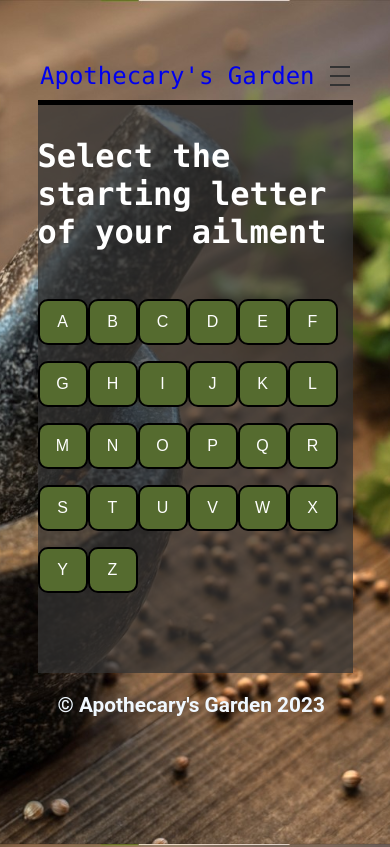
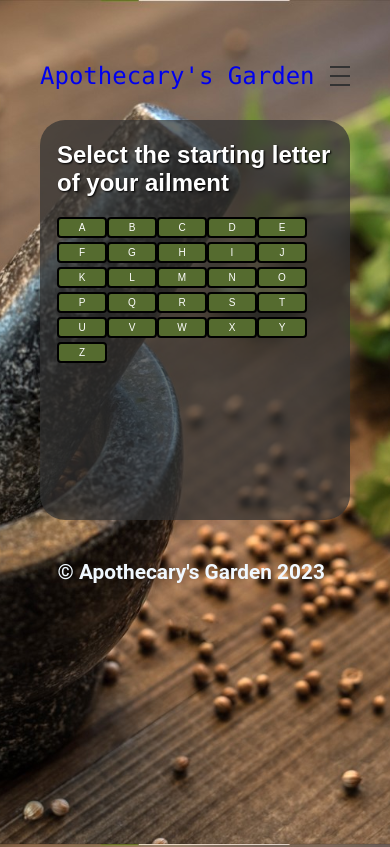
Before and after one commit to 2022-October-Java-PT/Apothecary-Garden, a React (Create React App) app in the folder herbs/src/main/resources/static/js/apothecary-garden/: page /illness_search in a window 390 px wide. Shown: the top 847 px of the page. Built offline with nearby package versions, Linux system fonts and the light colour scheme; a web font is replaced by a local one.

Commit message:
added responsive web design

```diff
--- a/herbs/src/main/resources/static/js/apothecary-garden/src/pages/herbs_search/style.module.scss
+++ b/herbs/src/main/resources/static/js/apothecary-garden/src/pages/herbs_search/style.module.scss
@@ -4,13 +4,20 @@
 //     background-color: #6a6a6ab6;
 // }
 .herbsSearchPage{
+    border-radius: 10px;
+    color: rgb(247, 244, 244);
+    text-shadow: 1px 1px 2px black;
+    margin: 50px 55px;
+    border-radius: 25px;
+    // padding: 10px;
+    font-family: 'gg sans', sans-serif;
     background: #333333b7;
     align-items: center;
-    padding: 2rem 0;
+    padding: 2rem auto;
     min-height: 400px;
-    border-top: #000 solid 5px;
-    max-width: 90%;
-    margin: auto;
+    // border-top: #000 solid 5px;
+    // max-width: 90%;
+    // margin: auto;
 }
 
 .letterFilter{
@@ -22,11 +29,13 @@
     color: white;
     // text-decoration: underline;
     font-size: 2rem;
+    margin: 16px 0;
+    padding: 0 12px
 }
 .letterSearch{
     display: flex;
     flex-wrap: wrap;
-    padding-bottom: 2rem;
+    padding: 0 1rem 2rem 1rem;
 }
 .letterChoice{
     width: 50px;
@@ -58,3 +67,42 @@
 .noneFound{
     color: white;
 }
+
+@media (max-width: 768px) {
+    .ailmentSearchPage{
+        margin: 20px;
+        padding: 5px;
+    }
+
+    .letterSearch_Header{
+        color: white;
+        // text-decoration: underline;
+        font-size: 1.5rem;
+        margin: 16px 0;
+    }
+    .letterSearch{
+        display: flex;
+        flex-wrap: wrap;
+        padding: 0 .75rem;
+    }
+    .letterChoice{
+        width: 50px;
+        color: white;
+        font-size: 10px;
+        padding: 3px 0;
+        border: none;
+        border-radius: 4px;
+        background: darkolivegreen;
+        border:solid 2px black;
+        outline: none;
+        margin-top: .25rem;
+        &:hover{
+            text-decoration: underline;
+        }
+    }
+
+    .herbsList{
+        text-shadow: 1px 1px 2px black;
+        // font-size: 3rem;
+    }
+}
--- a/herbs/src/main/resources/static/js/apothecary-garden/src/pages/illness_search/style.module.scss
+++ b/herbs/src/main/resources/static/js/apothecary-garden/src/pages/illness_search/style.module.scss
@@ -4,13 +4,20 @@
 }
 
 .ailmentSearchPage{
+    border-radius: 10px;
+    color: rgb(247, 244, 244);
+    text-shadow: 1px 1px 2px black;
+    margin: 50px 55px;
+    border-radius: 25px;
+    // padding: 10px;
+    font-family: 'gg sans', sans-serif;
     background: #333333b7;
     align-items: center;
-    padding: 2rem 0;
+    padding: 2rem auto;
     min-height: 400px;
-    border-top: #000 solid 5px;
-    max-width: 90%;
-    margin: auto;
+    // border-top: #000 solid 5px;
+    // max-width: 90%;
+    // margin: auto;
 }
 
 // .returnedHerbs{
@@ -48,10 +55,13 @@
     color: white;
     // text-decoration: underline;
     font-size: 2rem;
+    margin: 16px 0;
+    padding: 0 12px;
 }
 .letterSearch{
     display: flex;
     flex-wrap: wrap;
+    padding: 0 1rem;
 }
 .letterChoice{
     width: 50px;
@@ -107,3 +117,63 @@
 .noneFound{
     color: white;
 }
+
+@media (max-width: 768px) {
+    .ailmentSearchPage{
+        margin: 20px;
+        padding: 5px;
+    }
+
+    .letterSearch_Header{
+        color: white;
+        // text-decoration: underline;
+        font-size: 1.5rem;
+        margin: 16px 0;
+        padding: 0 12px;
+    }
+    .letterSearch{
+        display: flex;
+        flex-wrap: wrap;
+        padding: 0 .75rem;
+    }
+    .letterChoice{
+        width: 50px;
+        color: white;
+        font-size: 10px;
+        padding: 3px 0;
+        border: none;
+        border-radius: 4px;
+        background: darkolivegreen;
+        border:solid 2px black;
+        outline: none;
+        margin-top: .25rem;
+        &:hover{
+            text-decoration: underline;
+        }
+    }
+    .illnessChoice{
+        width: 150px;
+        color: white;
+        font-size: 10px;
+        padding: 3px 3px;
+        border: none;
+        border-radius: 4px;
+        background: darkolivegreen;
+        border:solid 2px black;
+        outline: none;
+        margin-top: .25rem;
+        &:hover{
+            text-decoration: underline;
+        }
+    }
+    .displayIllness{
+        display: flex;
+        justify-content: center;
+        padding: 1rem 0 2rem;
+    }
+
+    .herbsList{
+        text-shadow: 1px 1px 2px black;
+        // font-size: 3rem;
+    }
+}
```
